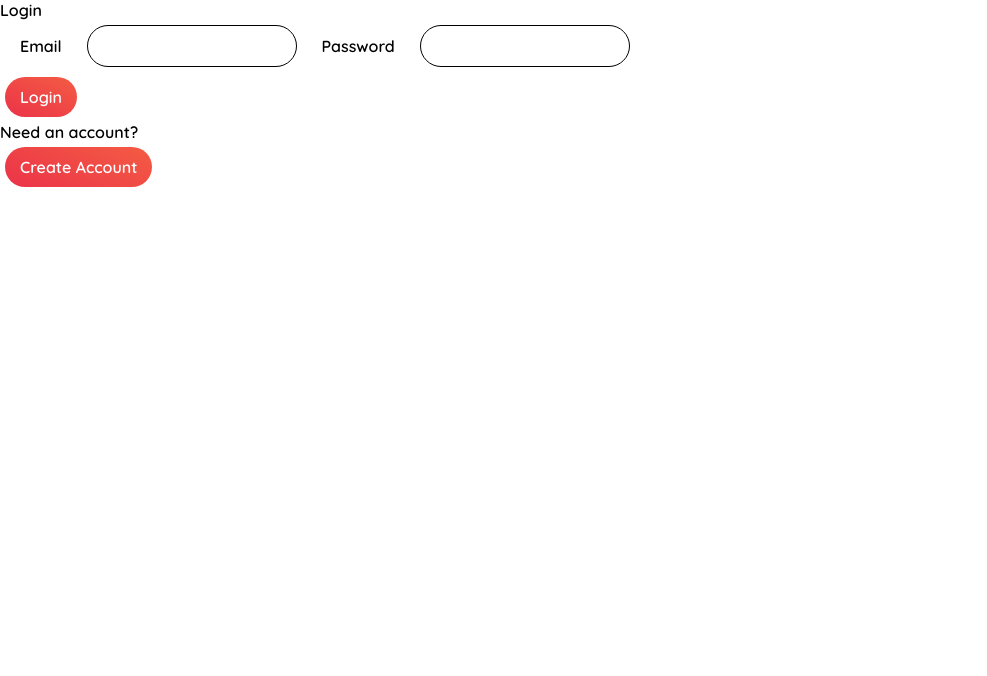
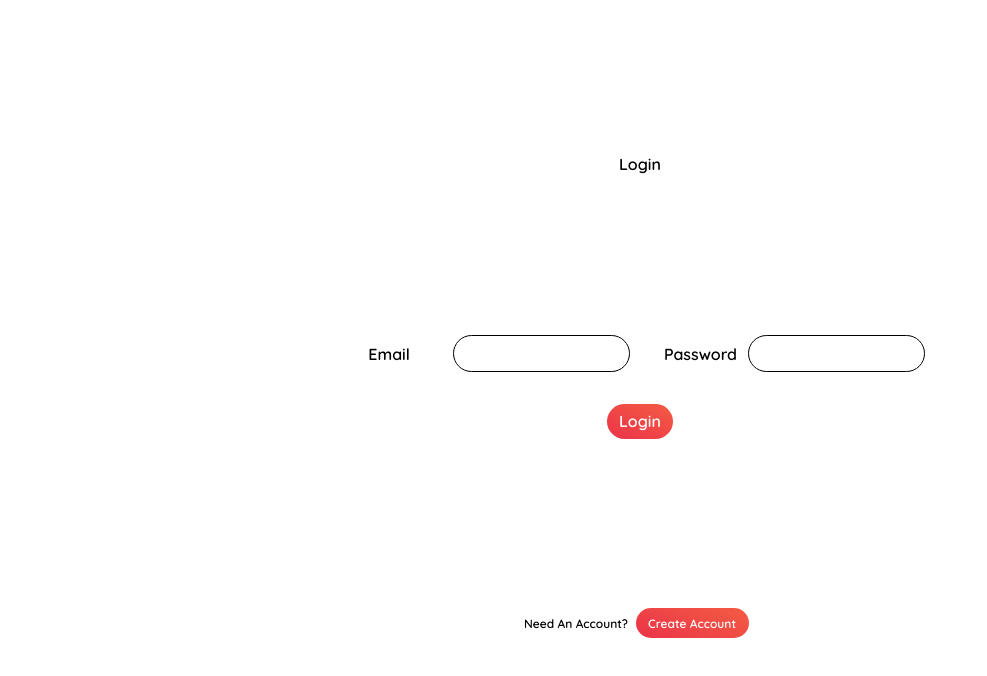
Before and after one commit to joshmasterton/social, a React (Create React App) app: page / in a window 1280 px wide. Shown: the top 676 px of the page, without its empty margins (0-987 px from the left). Built offline with nearby package versions, Linux system fonts and the light colour scheme.

Commit message:
Styling and input state variables for login

```diff
--- a/src/App.css
+++ b/src/App.css
@@ -9,39 +9,35 @@
 }
 
 label{
-  margin: 5px;
-  padding-left: 15px;
-  padding-right: 15px;
+  margin: 7.5px;
+  padding-left: 12.5px;
+  padding-right: 12.5px;
 }
 
 input{
-  margin: 5px;
-  padding: 10px;
-  padding-left: 15px;
-  padding-right: 15px;
+  margin: 7.5px;
+  padding: 7.5px;
+  padding-left: 12.5px;
+  padding-right: 12.5px;
   border-radius: 25px;
-  border: 1px solid black;
-}
-
-button:active{
-  box-shadow: none;
-}
-
-button:focus, input:focus{
-  box-shadow: 0px 0px 2.5px black;
+  outline: 1px solid black;
 }
 
 button{
   display: flex;
   justify-content: center;
   align-items: center;
-  margin: 5px;
-  padding: 10px;
-  padding-left: 15px;
-  padding-right: 15px;
+  margin: 7.5px;
+  padding: 7.5px;
+  padding-left: 12.5px;
+  padding-right: 12.5px;
   border-radius: 25px;
   color: white;
   background: linear-gradient(25deg, #eb3349, #f45c43)
+}
+
+button:focus, input:focus{
+  box-shadow: 0px 0px 2.5px black;
 }
 
 html, body{
@@ -50,7 +46,16 @@ html, body{
   height: 100%;
 }
 
+@media(max-width: 600px){
   #root{
     display: flex;
     flex: 1;
   }
+}
+
+@media(min-width: 600px){
+  #root{
+    display: flex;
+    flex: 1;
+  }
+}
--- a/src/comp/Login.js
+++ b/src/comp/Login.js
@@ -1,11 +1,16 @@
-import { useEffect, useState } from "react";
+import { useState } from "react";
 import "../style/Login.css";
 
 const Login = () => {
+  // Button to decide which page to render
   const [isLogin, setIsLogin] = useState(true);
-
-  useEffect(() => {
-  }, [isLogin]);
+  // Input fields for login or create details
+  const [loginEmail, setLoginEmail] = useState("");
+  const [loginPass, setLoginPass] = useState("");
+  const [createUsername, setCreateUsername] = useState("");
+  const [createEmail, setCreateEmail] = useState("");
+  const [createPass, setCreatePass] = useState("");
+  const [createConPass, setCreateConPass] = useState("");
 
   if(isLogin === true){
     return (
@@ -15,16 +20,22 @@ const Login = () => {
         </header>
         <form>
           <label htmlFor="loginEmail">Email</label>
-          <input id="loginEmail"/>
+          <input id="loginEmail" onChange={(e) => {
+            setLoginEmail(e.target.value);
+          }} value={loginEmail} type="email" required/>
           <label htmlFor="loginPass">Password</label>
-          <input id="loginPass"/>
+          <input id="loginPass" onChange={(e) => {
+            setLoginPass(e.target.value);
+          }} value={loginPass} type="password" required/>
           <button>Login</button>
         </form>
         <footer>
-          <div>Need an account?</div>
-          <button onClick={(e) => {
-            e.preventDefault();
+          <div>Need An Account?</div>
+          <button onClick={() => {
             setIsLogin(false);
+            // Clear all input fields
+            setLoginEmail("");
+            setLoginPass("");
           }}>Create Account</button>
         </footer>
       </div>
@@ -37,20 +48,38 @@ const Login = () => {
         </header>
         <form>
           <label htmlFor="createUsername">Username</label>
-          <input id="createUsername"/>
+          <input id="createUsername" onChange={(e) => {
+            setCreateUsername(e.target.value);
+          }} value={createUsername} type="text" required/>
           <label htmlFor="createEmail">Email</label>
-          <input id="createEmail"/>
+          <input id="createEmail" onChange={(e) => {
+            setCreateEmail(e.target.value);
+          }} value={createEmail} type="email" required/>
           <label htmlFor="createPass">Password</label>
-          <input id="createPass"/>
+          <input id="createPass" onChange={(e) => {
+            setCreatePass(e.target.value);
+          }} value={createPass} type="password" required/>
           <label htmlFor="createConPass">Confirm Password</label>
-          <input id="createConPass"/>
-          <button>Create Account</button>
+          <input id="createConPass" onChange={(e) => {
+            setCreateConPass(e.target.value);
+          }} value={createConPass} type="password" required/>
+          <button onClick={() => {
+            if(createPass === createConPass){
+
+            }else{
+              alert("Passwords Do Not Match")
+            };
+          }}>Create Account</button>
         </form>
         <footer>
-          <div>Have an account?</div>
-          <button onClick={(e) => {
-            e.preventDefault();
+          <div>Have An Account?</div>
+          <button onClick={() => {
             setIsLogin(true);
+            // Clear all input fields
+            setCreateUsername("");
+            setCreateEmail("");
+            setCreatePass("");
+            setCreateConPass("");
           }}>Login</button>
         </footer>
       </div>
--- a/src/style/Login.css
+++ b/src/style/Login.css
@@ -12,11 +12,8 @@
       flex-direction: column;
     }
 
-      #login form label div{
-        margin: 10px;
-        padding: 10px;
-        padding-left: 20px;
-        padding-right: 20px;
+      #login form button{
+        margin-top: 25px;
       }
 
     #login footer{
@@ -32,3 +29,47 @@
         font-size: 0.75rem;
       }
 }
+
+@media(min-width: 600px){
+  #login{
+    display: flex;
+    flex-direction: column;
+    justify-content: space-evenly;
+    align-items: center;
+    overflow-y: scroll;
+    flex: 1;
+  }
+
+    #login form{
+      display: flex;
+      justify-content: space-evenly;
+      align-items: center;
+      flex-wrap: wrap;
+      width: 599px;
+    }
+
+      #login form label{
+        width: 50px;
+      }
+
+      #login form input{
+        width: 150px;
+      }
+
+      #login form button{
+        margin-top: 25px;
+      }
+
+    #login footer{
+      display: flex;
+      align-items: center;
+    }
+
+      #login footer div{
+        font-size: 0.75rem;
+      }
+
+      #login footer button{
+        font-size: 0.75rem;
+      }
+}
```
